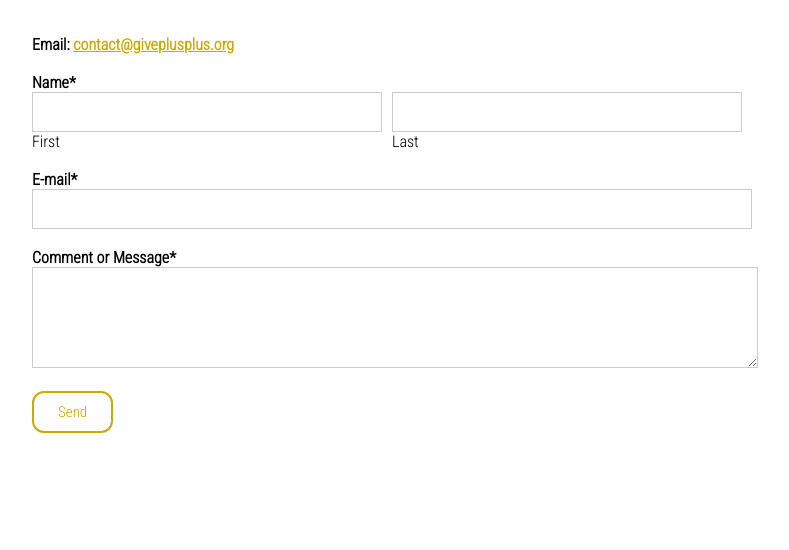
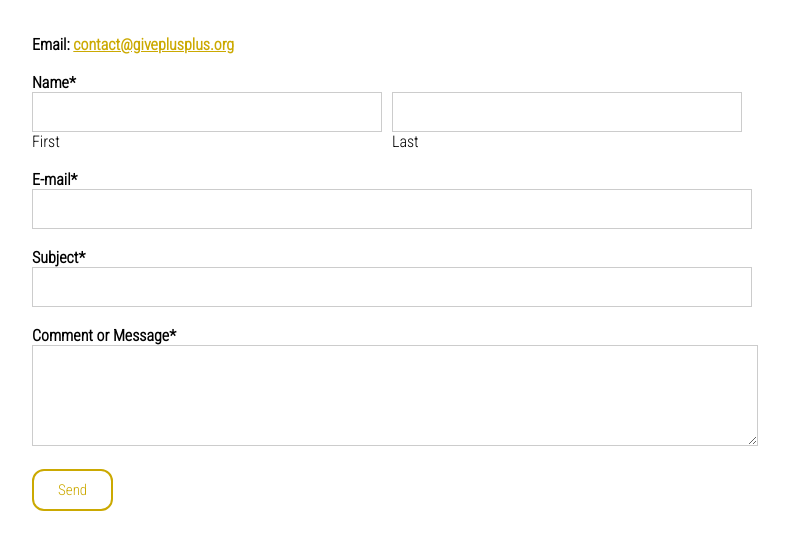
Before and after one commit to giveplusplus/giveplusplus.github.io, a plain HTML site: page contact.html in a window 1280 px wide. Shown: the part 142-692 px from the top of the page, without its empty margins (6-795 px from the left). Drawn offline with Linux system fonts and the light colour scheme.

Commit message:
Contact form for messages

```diff
--- a/contact.html
+++ b/contact.html
@@ -117,6 +117,10 @@
       <input type="text" name="mail" id="emailboxid" required><br><br>
     </div>
     <div class="col-1">
+      <h4>Subject*</h4>
+      <input type="text" name="mail" id="emailboxid" required><br><br>
+    </div>
+    <div class="col-1">
       <h4>Comment or Message*</h4>
       <textarea type="text" name="message" id="messagetextboxid" required></textarea><br><br>
     </div>
```
